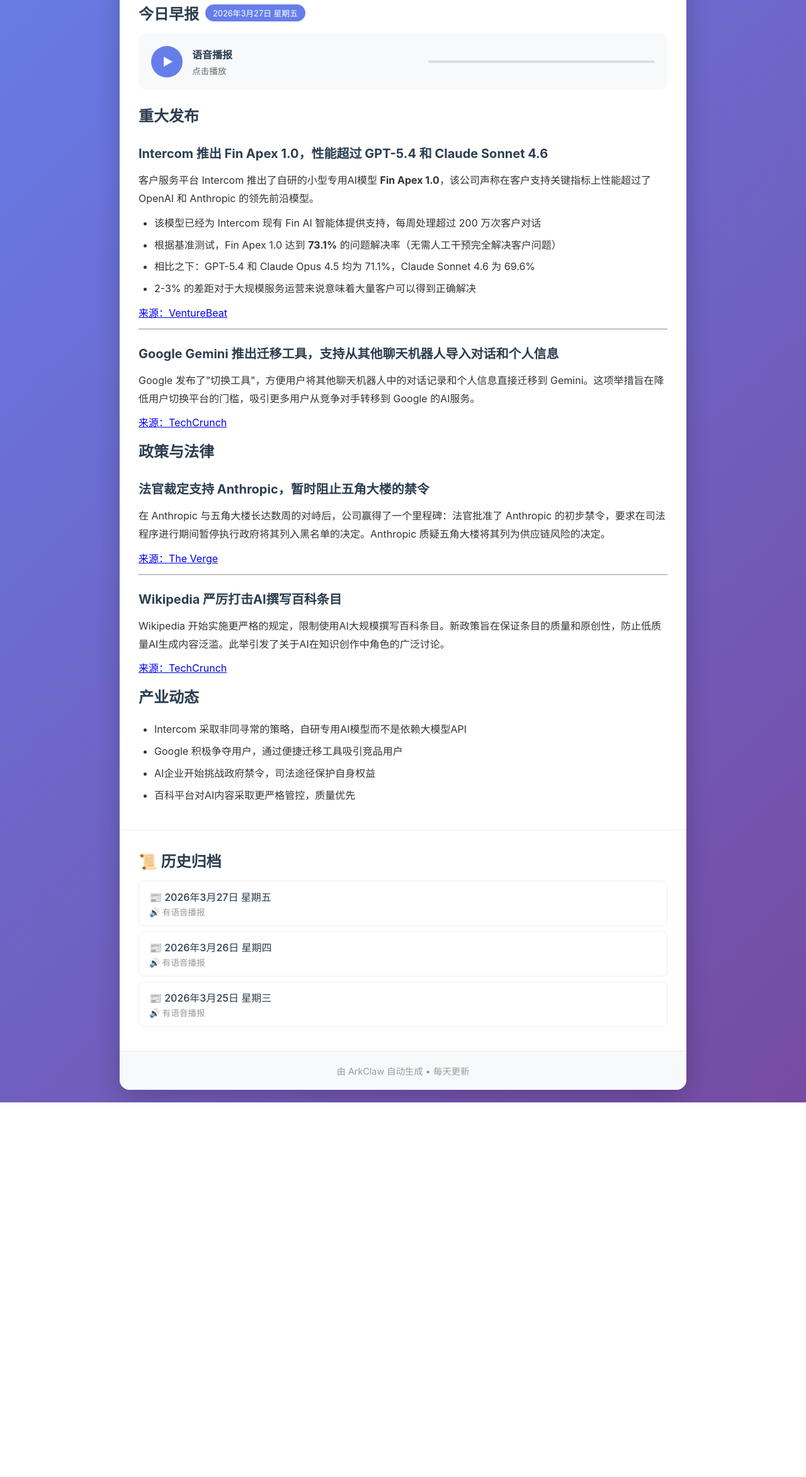
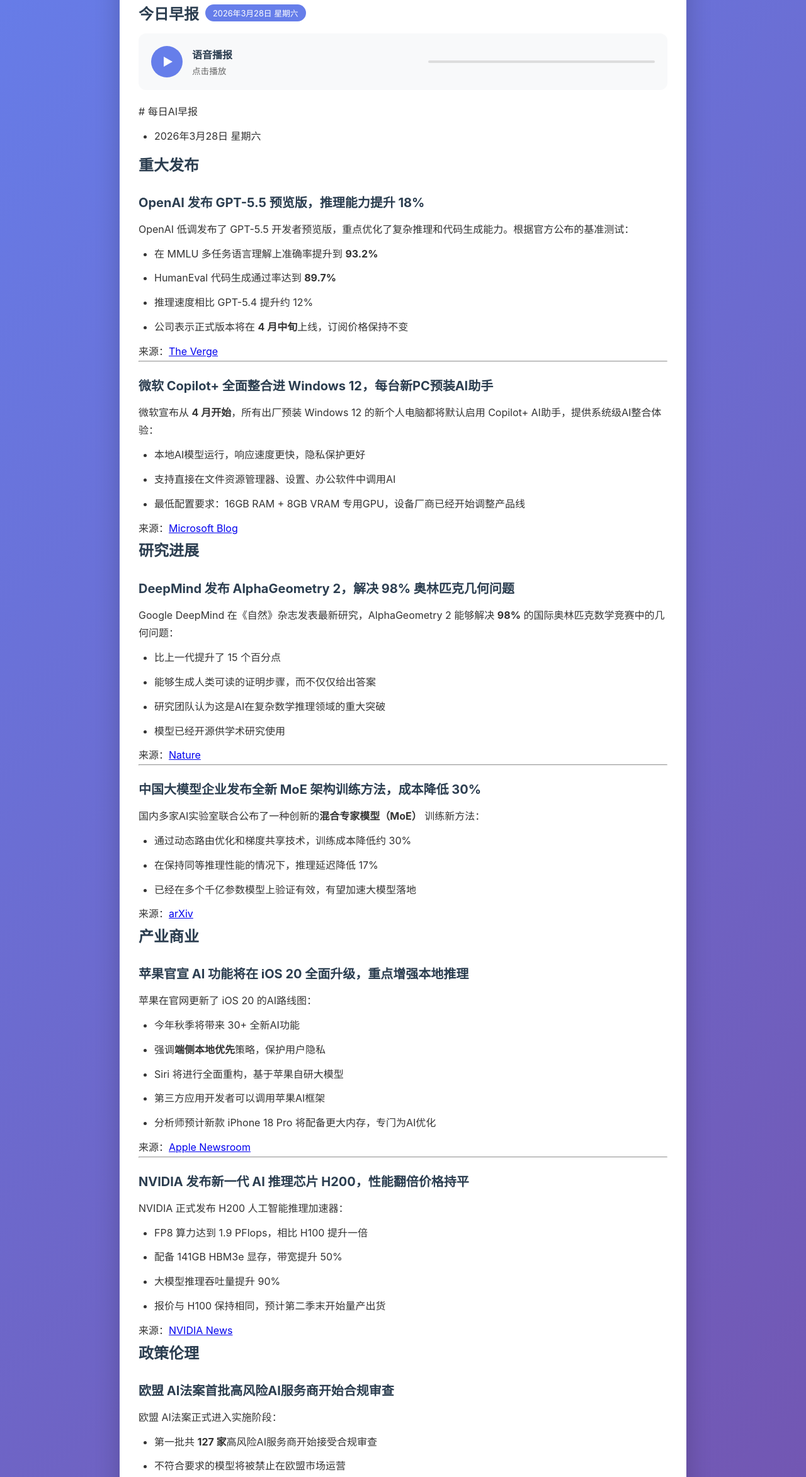
Before and after one commit to Rayle8/daily_ai_news, a plain HTML site: page index.html in a window 1280 px wide. Shown: the part 185-2531 px from the top of the page at 63% size. Before the commit the page ends 1936 px from the top, so only its background shows below. Drawn offline with Linux system fonts and the light colour scheme.

Commit message:
Daily AI news: 2026-03-28

```diff
--- /dev/null
+++ b/content/news-2026-03-28.html
@@ -0,0 +1,115 @@
+# 每日AI早报 <ul><li>2026年3月28日 星期六</li></ul>
+
+<h2>重大发布</h2>
+
+<h3>OpenAI 发布 GPT-5.5 预览版，推理能力提升 18%</h3>
+
+OpenAI 低调发布了 GPT-5.5 开发者预览版，重点优化了复杂推理和代码生成能力。根据官方公布的基准测试：
+
+<ul><li>在 MMLU 多任务语言理解上准确率提升到 <strong>93.2%</strong></li>
+</ul><ul><li>HumanEval 代码生成通过率达到 <strong>89.7%</strong></li>
+</ul><ul><li>推理速度相比 GPT-5.4 提升约 12%</li>
+</ul><ul><li>公司表示正式版本将在 <strong>4 月中旬</strong>上线，订阅价格保持不变</li></ul>
+
+来源：<a href="https://www.theverge.com/ai-artificial-intelligence/2026/3/27/openai-gpt-5-5-preview-reasoning-improvements" target="_blank">The Verge</a>
+
+<hr>
+
+<h3>微软 Copilot+ 全面整合进 Windows 12，每台新PC预装AI助手</h3>
+
+微软宣布从 <strong>4 月开始</strong>，所有出厂预装 Windows 12 的新个人电脑都将默认启用 Copilot+ AI助手，提供系统级AI整合体验：
+
+<ul><li>本地AI模型运行，响应速度更快，隐私保护更好</li>
+</ul><ul><li>支持直接在文件资源管理器、设置、办公软件中调用AI</li>
+</ul><ul><li>最低配置要求：16GB RAM + 8GB VRAM 专用GPU，设备厂商已经开始调整产品线</li></ul>
+
+来源：<a href="https://blogs.microsoft.com/blog/2026/03/28/copilotplus-preinstalled-windows-12-pcs/" target="_blank">Microsoft Blog</a>
+
+<h2>研究进展</h2>
+
+<h3>DeepMind 发布 AlphaGeometry 2，解决 98% 奥林匹克几何问题</h3>
+
+Google DeepMind 在《自然》杂志发表最新研究，AlphaGeometry 2 能够解决 <strong>98%</strong> 的国际奥林匹克数学竞赛中的几何问题：
+
+<ul><li>比上一代提升了 15 个百分点</li>
+</ul><ul><li>能够生成人类可读的证明步骤，而不仅仅给出答案</li>
+</ul><ul><li>研究团队认为这是AI在复杂数学推理领域的重大突破</li>
+</ul><ul><li>模型已经开源供学术研究使用</li></ul>
+
+来源：<a href="https://www.nature.com/articles/s41586-026-08729-4" target="_blank">Nature</a>
+
+<hr>
+
+<h3>中国大模型企业发布全新 MoE 架构训练方法，成本降低 30%</h3>
+
+国内多家AI实验室联合公布了一种创新的<strong>混合专家模型（MoE）</strong> 训练新方法：
+
+<ul><li>通过动态路由优化和梯度共享技术，训练成本降低约 30%</li>
+</ul><ul><li>在保持同等推理性能的情况下，推理延迟降低 17%</li>
+</ul><ul><li>已经在多个千亿参数模型上验证有效，有望加速大模型落地</li></ul>
+
+来源：<a href="https://arxiv.org/abs/2603.14127" target="_blank">arXiv</a>
+
+<h2>产业商业</h2>
+
+<h3>苹果官宣 AI 功能将在 iOS 20 全面升级，重点增强本地推理</h3>
+
+苹果在官网更新了 iOS 20 的AI路线图：
+
+<ul><li>今年秋季将带来 30+ 全新AI功能</li>
+</ul><ul><li>强调<strong>端侧本地优先</strong>策略，保护用户隐私</li>
+</ul><ul><li>Siri 将进行全面重构，基于苹果自研大模型</li>
+</ul><ul><li>第三方应用开发者可以调用苹果AI框架</li></ul>
+
+<ul><li>分析师预计新款 iPhone 18 Pro 将配备更大内存，专门为AI优化</li></ul>
+
+来源：<a href="https://www.apple.com/newsroom/2026/03/apple-outlines-ai-roadmap-for-ios-20/" target="_blank">Apple Newsroom</a>
+
+<hr>
+
+<h3>NVIDIA 发布新一代 AI 推理芯片 H200，性能翻倍价格持平</h3>
+
+NVIDIA 正式发布 H200 人工智能推理加速器：
+
+<ul><li>FP8 算力达到 1.9 PFlops，相比 H100 提升一倍</li>
+</ul><ul><li>配备 141GB HBM3e 显存，带宽提升 50%</li>
+</ul><ul><li>大模型推理吞吐量提升 90%</li>
+</ul><ul><li>报价与 H100 保持相同，预计第二季末开始量产出货</li></ul>
+
+来源：<a href="https://nvidianews.nvidia.com/news/press-release/nvidia-unveils-h200-ai-inference-accelerator" target="_blank">NVIDIA News</a>
+
+<h2>政策伦理</h2>
+
+<h3>欧盟 AI法案首批高风险AI服务商开始合规审查</h3>
+
+欧盟 AI法案正式进入实施阶段：
+
+<ul><li>第一批共 <strong>127 家</strong>高风险AI服务商开始接受合规审查</li>
+</ul><ul><li>不符合要求的模型将被禁止在欧盟市场运营</li>
+</ul><ul><li>首批审查重点是医疗、教育、招聘领域的AI系统</li>
+</ul><ul><li>预计大多数服务商需要到 2027 才能完全合规</li></ul>
+
+来源：<a href="https://ec.europa.eu/digital-transition/en/news/first-compliance-checks-under-ai-act-begin" target="_blank">EU AI Board</a>
+
+<hr>
+
+<h3>美国国会召开AI隐私听证会，讨论联邦层面统一立法</h3>
+
+美国参议院召开听证会，讨论制定联邦层面的AI隐私保护法案：
+
+<ul><li>科技公司、隐私保护组织、州政府代表出席作证</li>
+</ul><ul><li>讨论焦点是如何平衡创新与保护用户数据</li>
+</ul><ul><li>多个州已经出台各自的AI法规，行业呼吁统一标准</li></ul>
+
+来源：<a href="https://www.congress.gov/event/119th-congress-senate/hearing/198765" target="_blank">Congress.gov</a>
+
+<h2>简讯</h2>
+
+<ul><li>三星宣布开始量产 12层堆叠 HBM4 显存，单颗容量达到 48GB</li>
+</ul><ul><li>Adobe Firefly 新增视频生成功能，支持文字生成长达 1分钟 1080p 视频</li>
+</ul><ul><li>斯坦福发布全新 AI 大模型对齐评估框架 HELM 2.0，覆盖更多安全维度</li>
+</ul><ul><li>多家日本车企宣布合作开发自动驾驶大模型，目标 L4 级量产</li></ul>
+
+<hr>
+
+<em>抓取时间：2026-03-28 05:00 GMT+8</em>
--- a/index.html
+++ b/index.html
@@ -271,7 +271,14 @@
     <script>
         // 新闻数据 - 每次更新会自动追加
         const newsArchive = [
+
             {
+                date: "2026-03-28",
+                title: "2026年3月28日 星期六",
+                filename: "content/news-2026-03-28.html",
+                audio: "audio/news-2026-03-28.mp3"
+            },
+{
                 date: "2026-03-27",
                 title: "2026年3月27日 星期五",
                 filename: "content/news-2026-03-27.html",
```
Also changed, not shown: audio-script/2026-03-28.txt (added), 2 other files.
